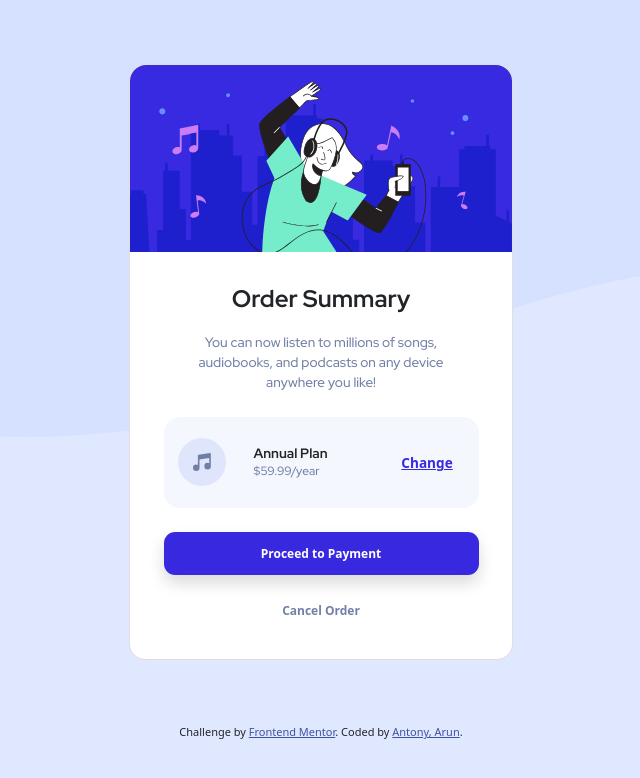
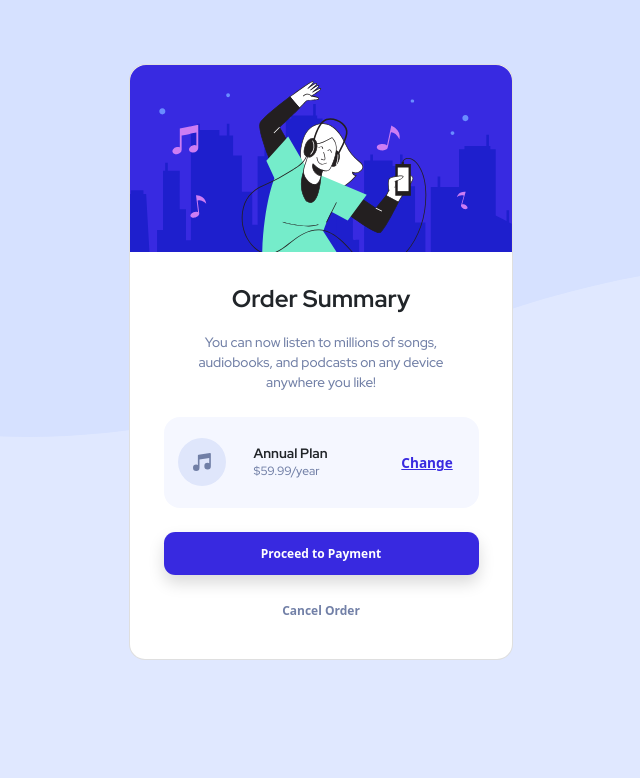
Before and after one commit to arun-antony/frontend-mentor-001, a plain HTML site: page index.html in a window 1280 px wide. Shown: the whole page, without its empty margins (319-959 px from the left). Drawn offline with nearby package versions, Linux system fonts and the light colour scheme.

Commit message:
removed attribution

```diff
--- a/index.html
+++ b/index.html
@@ -62,13 +62,6 @@
 
   </div>
 
-
-
-  <div class="attribution">
-    Challenge by <a href="https://www.frontendmentor.io?ref=challenge" target="_blank">Frontend Mentor</a>.
-    Coded by <a href="#">Antony, Arun</a>.
-  </div>
-
   <script src="https://cdn.jsdelivr.net/npm/bootstrap@5.1.3/dist/js/bootstrap.bundle.min.js" integrity="sha384-ka7Sk0Gln4gmtz2MlQnikT1wXgYsOg+OMhuP+IlRH9sENBO0LRn5q+8nbTov4+1p" crossorigin="anonymous"></script>
 </body>
 </html>
```
